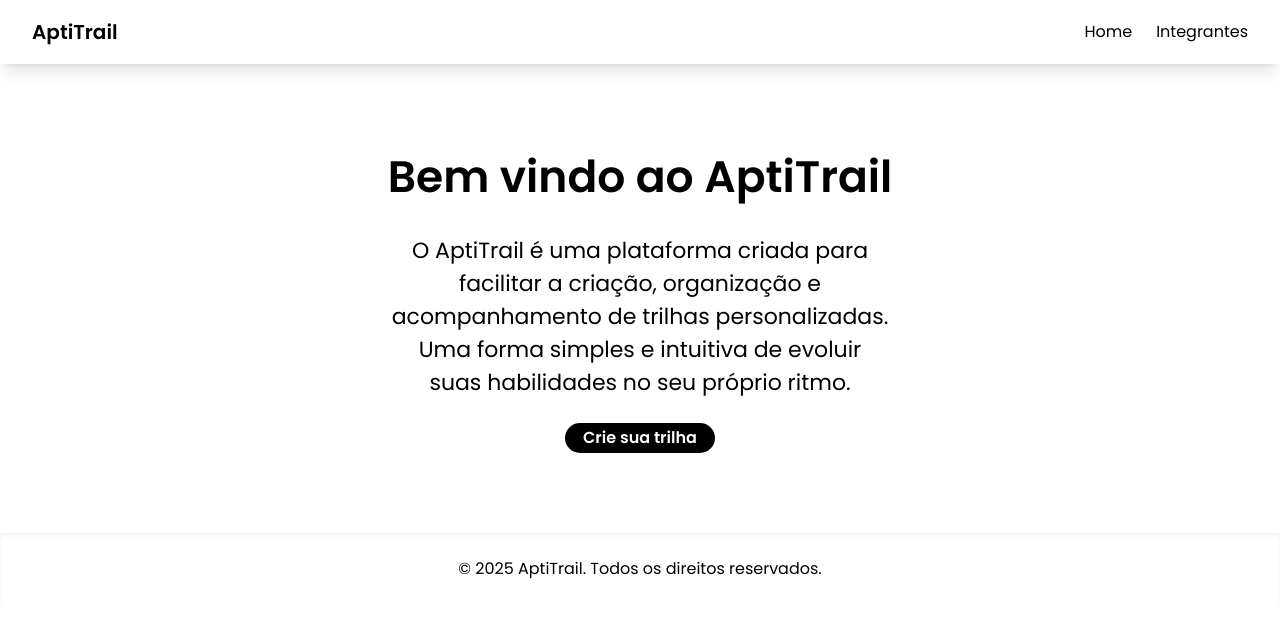
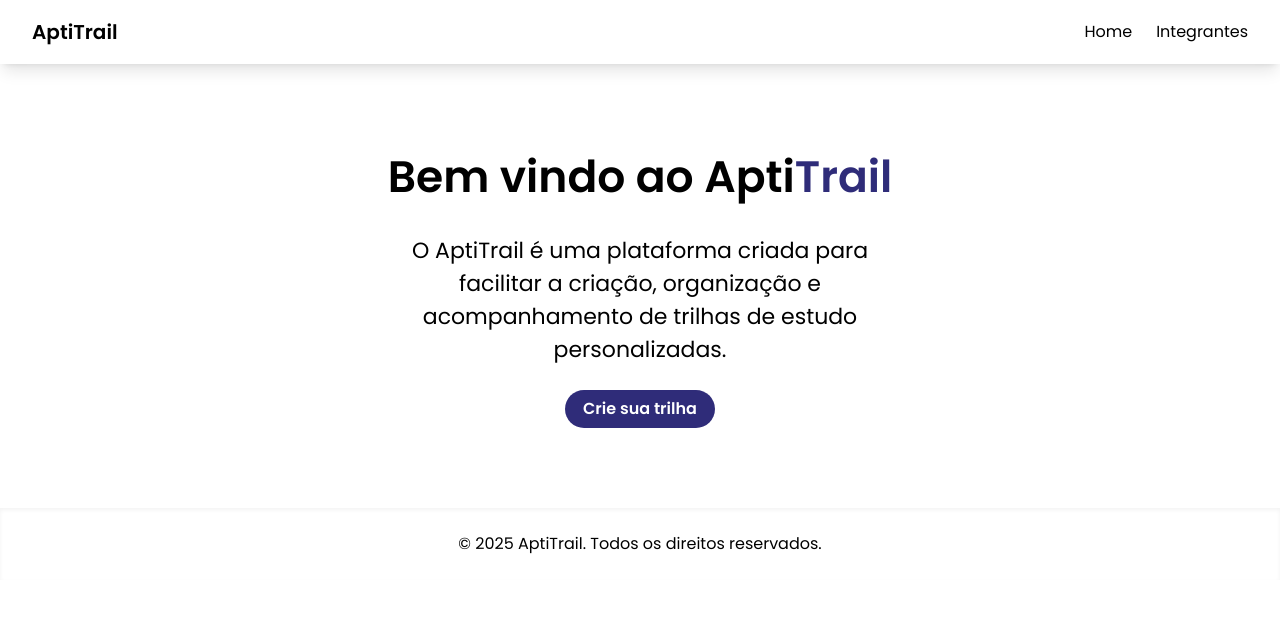
Before and after one commit to apti-trail/site-spa, a React (Vite) app in the folder site-spa/: page / in a window 1280 px wide. Shown: the top 618 px of the page. Built offline with nearby package versions, Linux system fonts and the light colour scheme.

Commit message:
style: altera cores e texto da Home

```diff
--- a/site-spa/src/routes/Home/index.tsx
+++ b/site-spa/src/routes/Home/index.tsx
@@ -1,11 +1,11 @@
 export default function Home() {
     return(
         <main className="flex flex-col items-center text-center px-6 py-20">
-            <h1 className="mb-6">Bem vindo ao AptiTrail</h1>
+            <h1 className="mb-6">Bem vindo ao Apti<span className="text-[#2f2c79]">Trail</span></h1>
 
-            <h2 className="max-w-[500px] text-black">O AptiTrail é uma plataforma criada para facilitar a criação, organização e acompanhamento de trilhas personalizadas. Uma forma simples e intuitiva de evoluir suas habilidades no seu próprio ritmo.</h2>
+            <h2 className="max-w-[500px] text-black">O AptiTrail é uma plataforma criada para facilitar a criação, organização e acompanhamento de trilhas de estudo personalizadas.</h2>
 
-            <button className="text-white font-bold mt-6">Crie sua trilha</button>
+            <button className="text-white bg-[#2f2c79] font-bold mt-6 h-[38px]">Crie sua trilha</button>
 
 
         </main>
```
